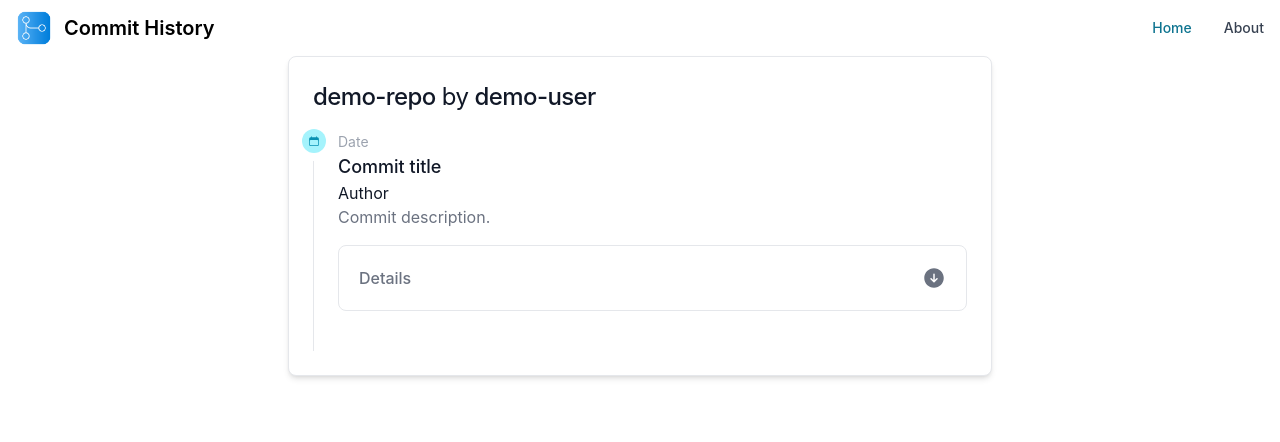
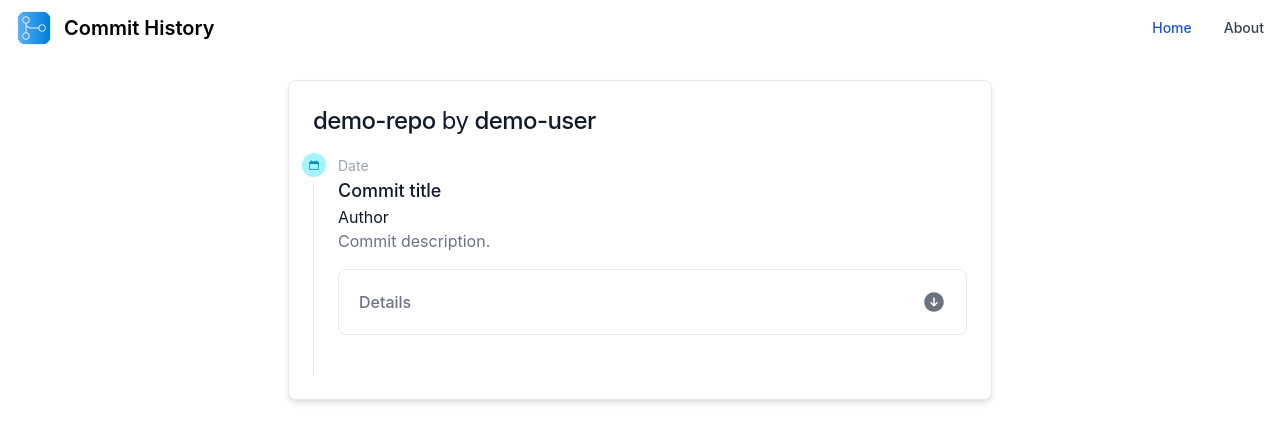
Before and after one commit to cmarinkovic/commit-history, a Next.js app in the folder commit-history-frontend/: page / in a window 1280 px wide. Shown: the top 442 px of the page. Built offline with nearby package versions, Linux system fonts and the light colour scheme.

Commit message:
Updated NavbarComp

```diff
--- a/commit-history-frontend/components/NavbarComp.js
+++ b/commit-history-frontend/components/NavbarComp.js
@@ -6,9 +6,20 @@ import { Navbar } from "flowbite-react";
 export default function NavbarComp() {
   const router = useRouter();
 
+  const getClass = (route) => {
+    return router.pathname === route ? activeClass : inactiveClass;
+  };
+
+  const activeClass =
+    "cursor-pointer block py-2 pr-4 pl-3 text-white bg-blue-700 rounded md:bg-transparent md:text-blue-700 md:p-0 dark:text-white";
+  const inactiveClass =
+    "cursor-pointer block py-2 pr-4 pl-3 text-gray-700 rounded hover:bg-gray-100 md:hover:bg-transparent md:border-0 md:hover:text-blue-700 md:p-0 dark:text-gray-400 md:dark:hover:text-white dark:hover:bg-gray-700 dark:hover:text-white md:dark:hover:bg-transparent";
+
   return (
-    <Navbar fluid={true} rounded={true}>
-      <Navbar.Brand href="https://flowbite.com/">
+    <div className="mb-6">
+      <Navbar fluid={false} rounded={true}>
+        <Navbar.Brand>
+          {/* eslint-disable-next-line @next/next/no-img-element */}
           <img
             src="/logo.png"
             className="mr-3 h-6 sm:h-9"
@@ -20,13 +31,14 @@ export default function NavbarComp() {
         </Navbar.Brand>
         <Navbar.Toggle />
         <Navbar.Collapse>
-        <Navbar.Link active={router.pathname === "/"}>
-          <Link href="/">Home</Link>
-        </Navbar.Link>
-        <Navbar.Link active={router.pathname === "/about"}>
-          <Link href="about">About </Link>
-        </Navbar.Link>
+          <Link href="/">
+            <span className={getClass("/")}>Home</span>
+          </Link>
+          <Link href="/about" className={getClass("/about")}>
+            <span className={getClass("/about")}>About</span>
+          </Link>
         </Navbar.Collapse>
       </Navbar>
+    </div>
   );
 }
```
Lines whose indentation alone changed are shown as unchanged.
